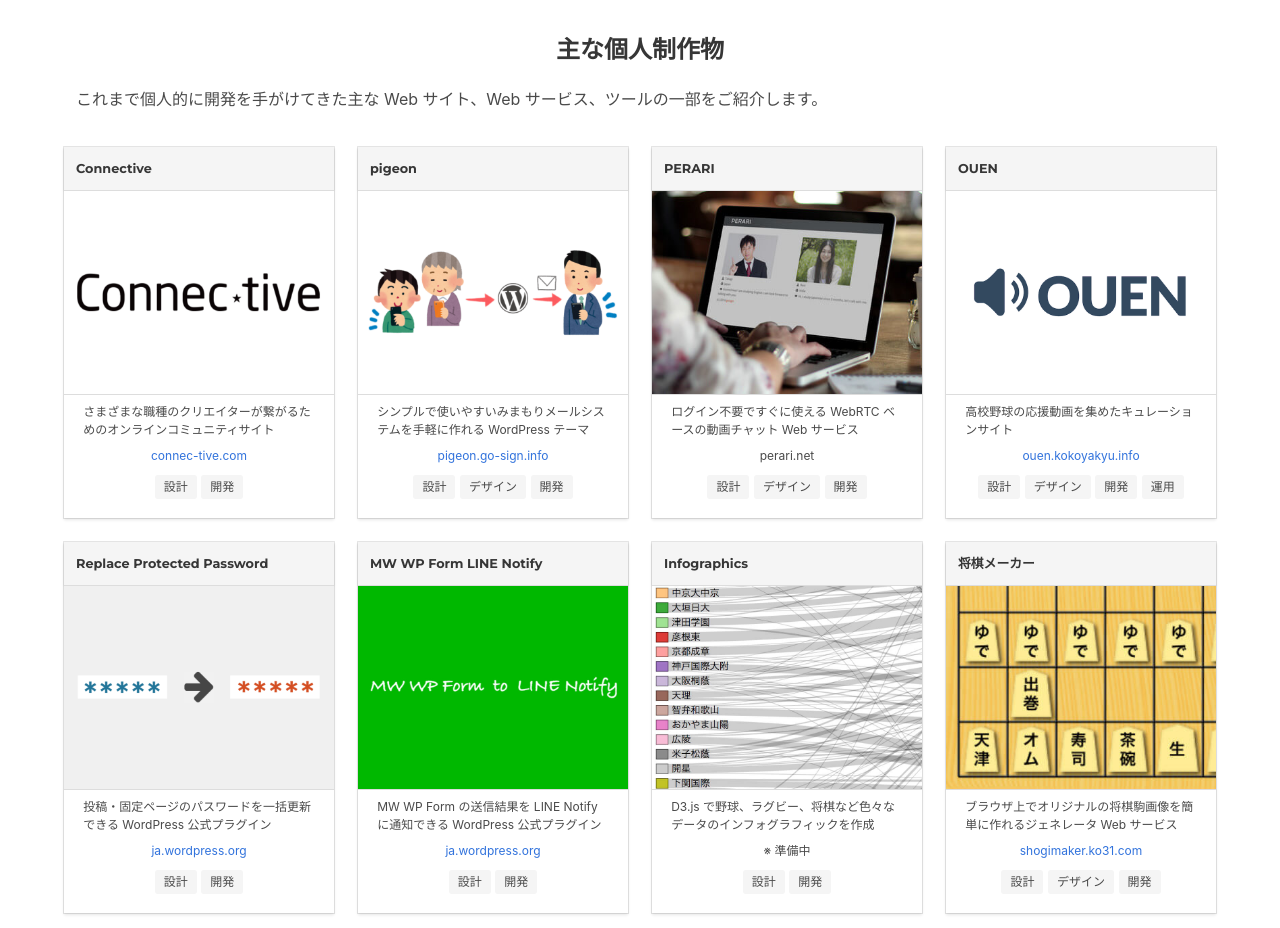
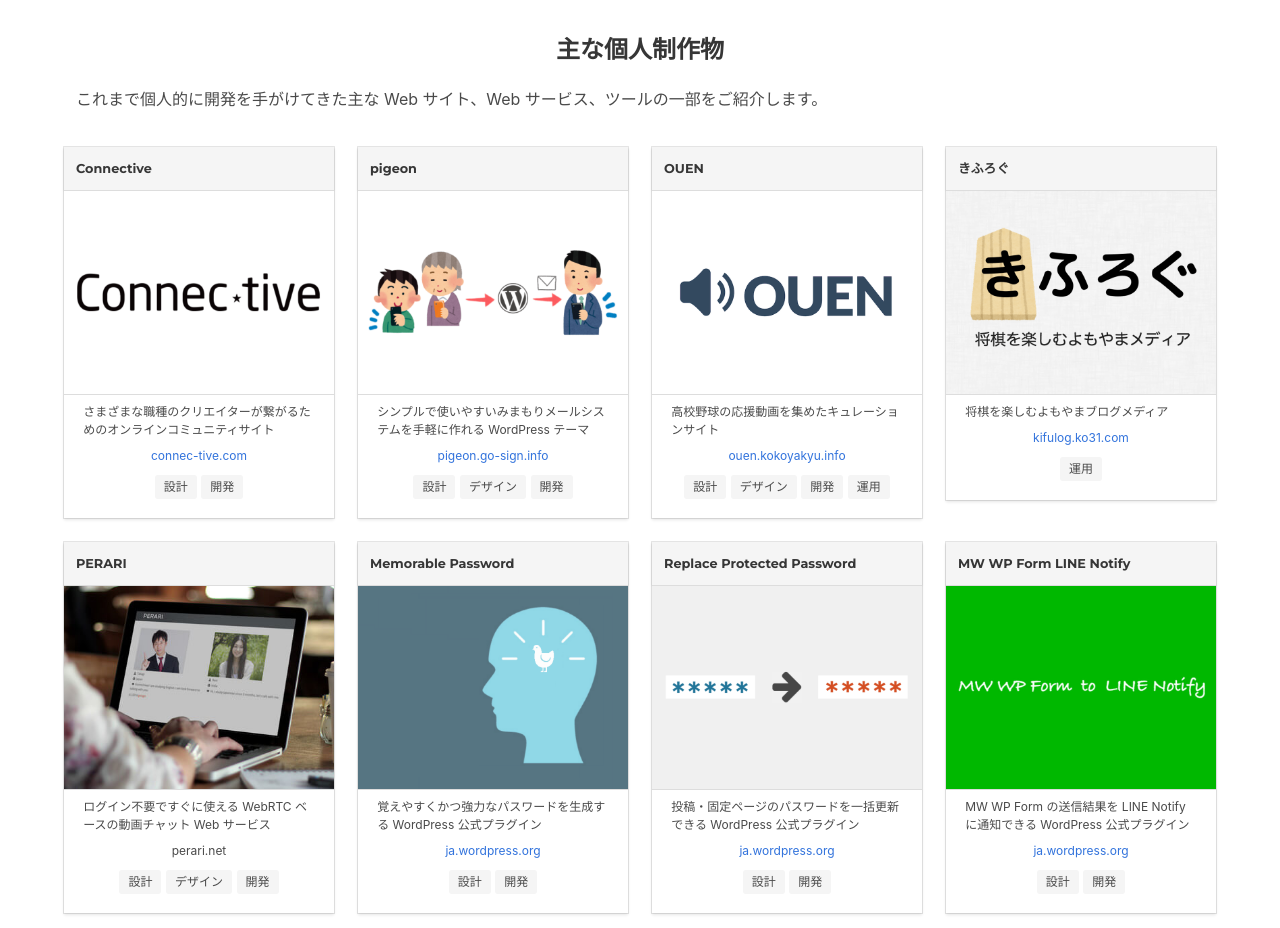
Before and after one commit to go-sign/web, a website: page docs/index.html in a window 1280 px wide. Shown: the part 2600-3528 px from the top of the page. Drawn offline with Linux system fonts and the light colour scheme; no server answers.

Commit message:
制作物更新

```diff
--- a/docs/index.html
+++ b/docs/index.html
@@ -205,6 +205,55 @@
                 <div class="column is-3">
                     <div class="card">
                         <header class="card-header">
+                        <p class="card-header-title caption">OUEN</p>
+                        </header>
+                        <div class="card-image">
+                            <figure class="image is-3by4">
+                            <img src="images/work_ouen.png" alt="OUEN">
+                            </figure>
+                        </div>
+                        <div class="card-content">
+                            <div class="panel-block-item">
+                                <p class="has-text-left">高校野球の応援動画を集めたキュレーションサイト</p>
+                                <p class=""><a href="http://ouen.kokoyakyu.info/">ouen.kokoyakyu.info</a></p>
+                                <div class="content">
+                                    <span class="tag">設計</span>
+                                    <span class="tag">デザイン</span>
+                                    <span class="tag">開発</span>
+                                    <span class="tag">運用</span>
+                                </div>
+                            </div>
+                        </div>
+                    </div>
+                </div>
+
+                <div class="column is-3">
+                    <div class="card">
+                        <header class="card-header">
+                        <p class="card-header-title caption">きふろぐ</p>
+                        </header>
+                        <div class="card-image">
+                            <figure class="image is-3by4">
+                            <img src="images/work_kifulog.png" alt="きふろぐ">
+                            </figure>
+                        </div>
+                        <div class="card-content">
+                            <div class="panel-block-item">
+                                <p class="has-text-left">将棋を楽しむよもやまブログメディア</p>
+                                <p class=""><a href="https://kifulog.ko31.com/">kifulog.ko31.com</a></p>
+                                <div class="content">
+                                    <span class="tag">運用</span>
+                                </div>
+                            </div>
+                        </div>
+                    </div>
+                </div>
+            </div>
+
+            <div class="columns">
+                <div class="column is-3">
+                    <div class="card">
+                        <header class="card-header">
                         <p class="card-header-title caption">PERARI</p>
                         </header>
                         <div class="card-image">
@@ -229,30 +278,26 @@
                 <div class="column is-3">
                     <div class="card">
                         <header class="card-header">
-                        <p class="card-header-title caption">OUEN</p>
+                        <p class="card-header-title caption">Memorable Password</p>
                         </header>
                         <div class="card-image">
                             <figure class="image is-3by4">
-                            <img src="images/work_ouen.png" alt="OUEN">
+                            <img src="images/work_mpw.png" alt="Memorable Password">
                             </figure>
                         </div>
                         <div class="card-content">
                             <div class="panel-block-item">
-                                <p class="has-text-left">高校野球の応援動画を集めたキュレーションサイト</p>
-                                <p class=""><a href="http://ouen.kokoyakyu.info/">ouen.kokoyakyu.info</a></p>
+                                <p class="has-text-left">覚えやすくかつ強力なパスワードを生成する WordPress 公式プラグイン</p>
+                                <p class=""><a href="https://wordpress.org/plugins/memorable-password/">ja.wordpress.org</a></p>
                                 <div class="content">
                                     <span class="tag">設計</span>
-                                    <span class="tag">デザイン</span>
                                     <span class="tag">開発</span>
-                                    <span class="tag">運用</span>
                                 </div>
                             </div>
                         </div>
                     </div>
                 </div>
-            </div>
 
-            <div class="columns">
                 <div class="column is-3">
                     <div class="card">
                         <header class="card-header">
@@ -298,7 +343,9 @@
                         </div>
                     </div>
                 </div>
+            </div>
 
+            <div class="columns">
                 <div class="column is-3">
                     <div class="card">
                         <header class="card-header">
@@ -345,9 +392,7 @@
                         </div>
                     </div>
                 </div>
-            </div>
 
-            <div class="columns">
                 <div class="column is-3">
                     <div class="card">
                         <header class="card-header">
```
Also changed, not shown: docs/images/work_kifulog.png (added), docs/images/work_mpw.png (added).
